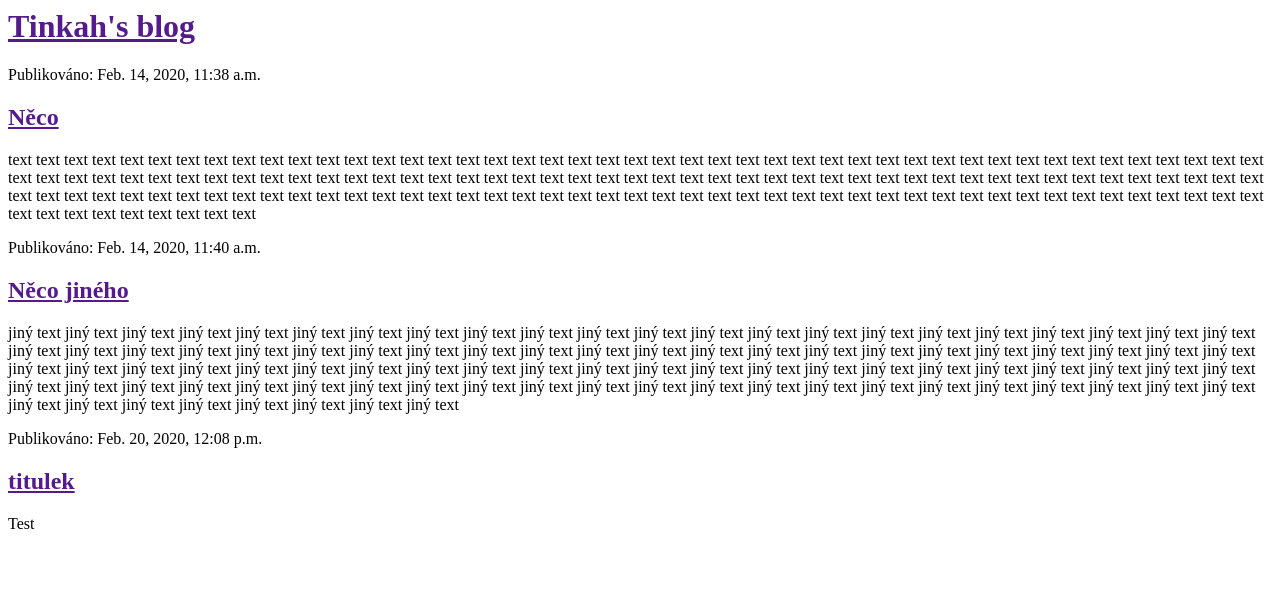
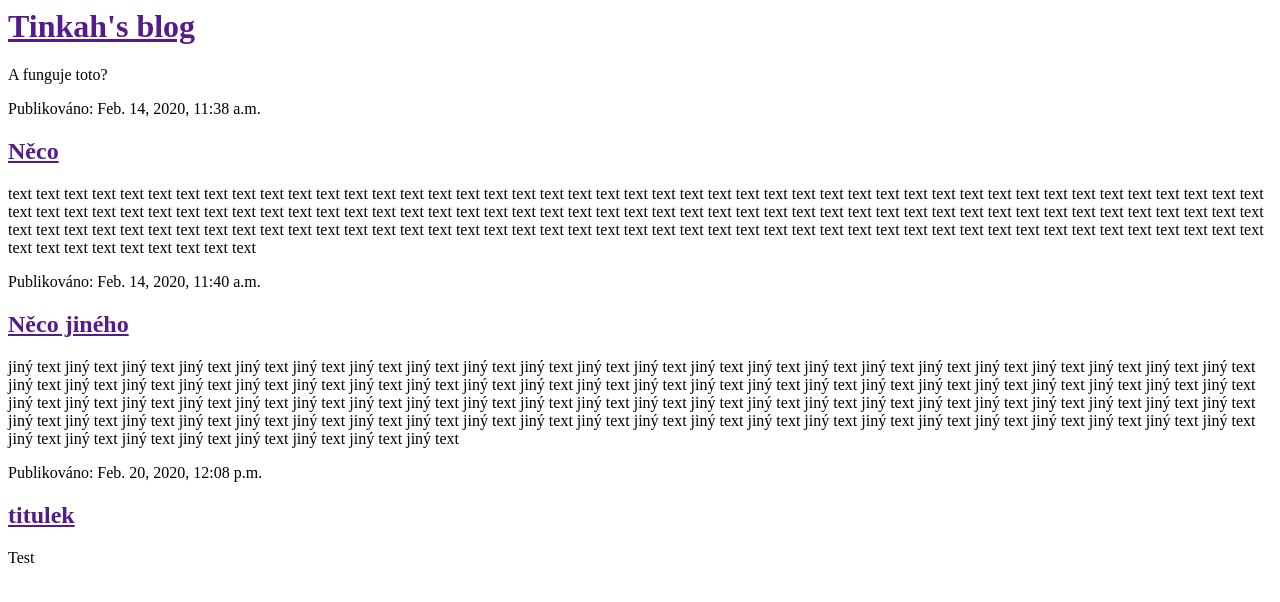
Before and after one commit to tinkah8/my-first-blog, a Django app: page / in a window 1280 px wide. Shown: the top 602 px of the page. Run offline with Django 3.2, Linux system fonts and the light colour scheme; data comes from the database, SQL or seed files in the repository.

Commit message:
Nefunguje to

```diff
--- a/blog/templates/blog/post_list.html
+++ b/blog/templates/blog/post_list.html
@@ -5,6 +5,10 @@
     <body>
         <div>
             <h1><a href="">Tinkah's blog</a></h1>
+        </div>
+
+        <div>
+            <p>A funguje toto?</p>
         </div>
 
         {% for post in posts %}
```
